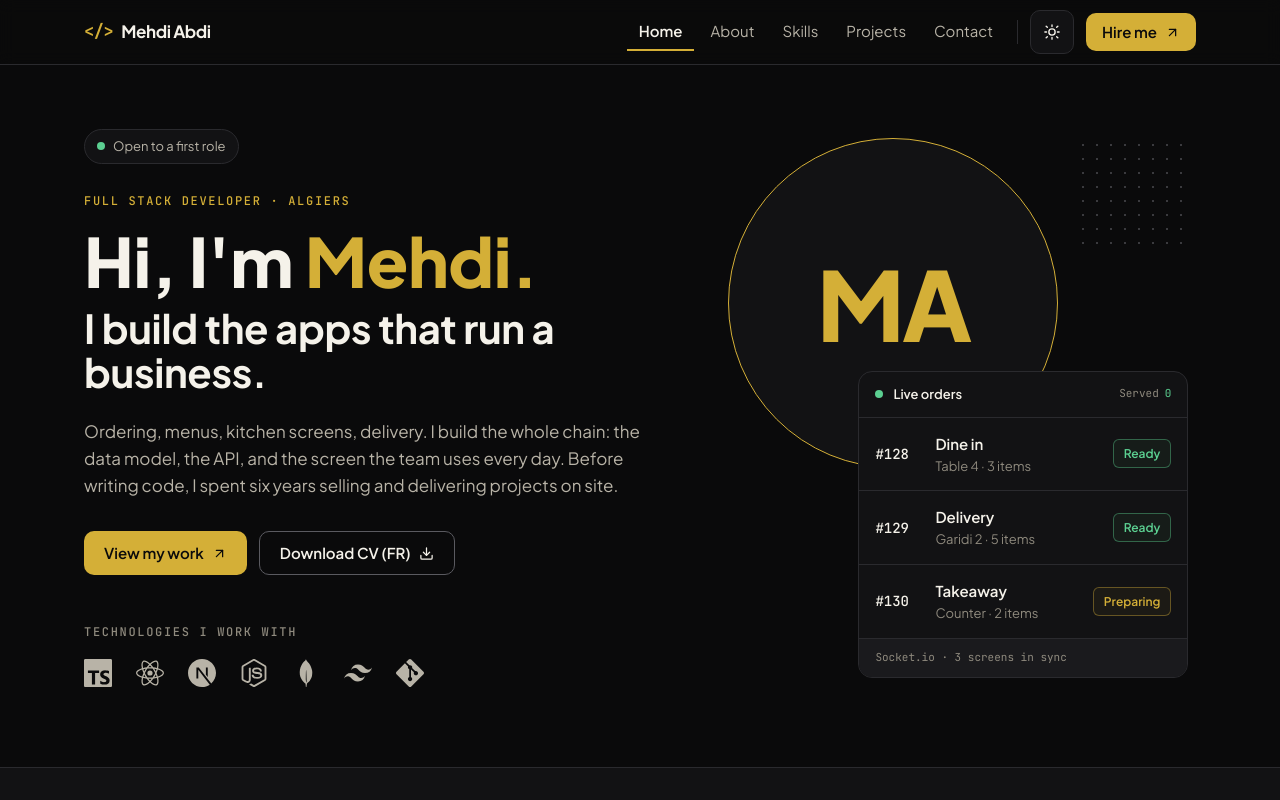
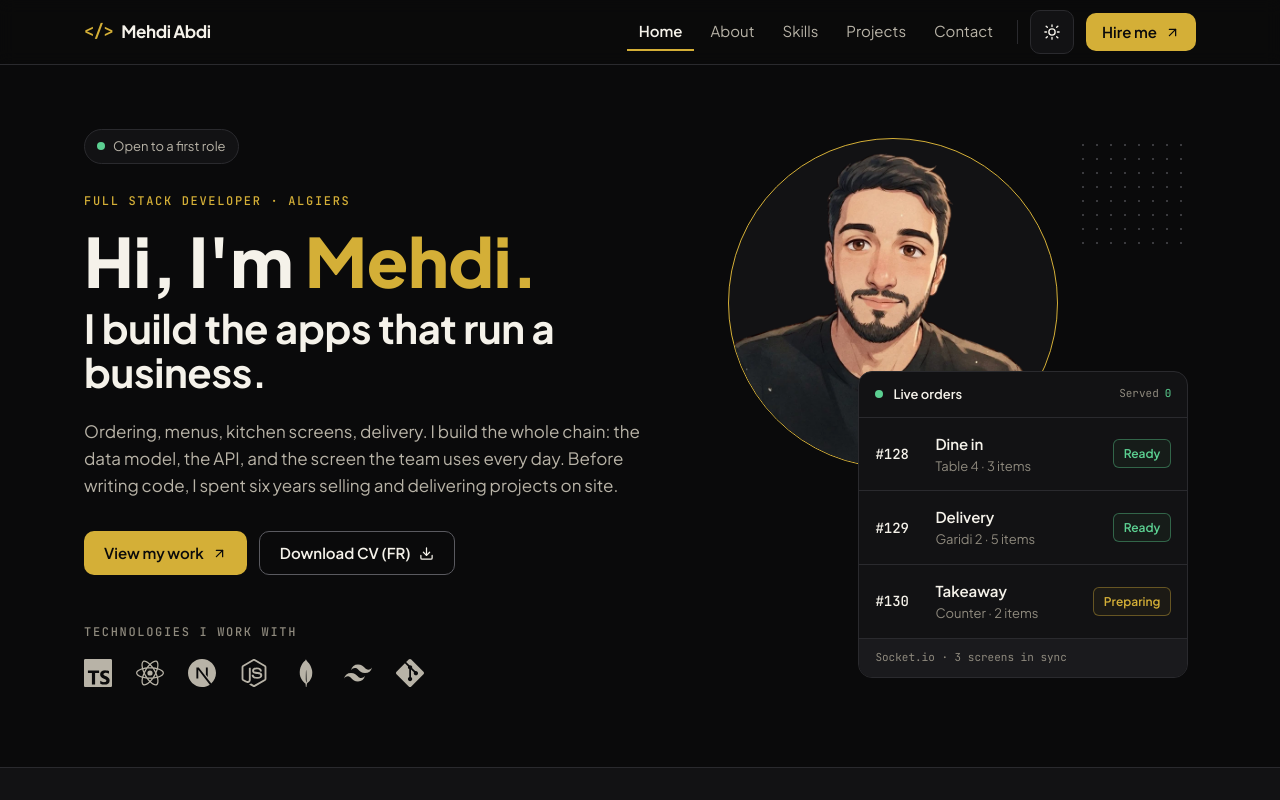
Before and after one commit to MehdiAbdi7/MehdiLabsDZ-portfolio, a Next.js app in the folder client/: page / in a window 1280 px wide. Shown: the top 800 px of the page. Built offline with nearby package versions, Linux system fonts and the light colour scheme.

Commit message:
feat(hero): portrait illustré dans le médaillon
- portrait.webp : illustration détourée (fond transparent), 720 px, 51 Ko.
- profile.ts : le champ photo pointe dessus, les initiales disparaissent.
- Texte alternatif : "Illustrated portrait of Mehdi Abdi".

```diff
--- a/client/components/HeroVisual.tsx
+++ b/client/components/HeroVisual.tsx
@@ -23,7 +23,7 @@ export default function HeroVisual() {
         {profile.photo ? (
           <Image
             src={profile.photo}
-            alt={`Portrait of ${profile.name}`}
+            alt={`Illustrated portrait of ${profile.name}`}
             fill
             sizes="(max-width: 640px) 240px, 330px"
             className="object-cover"
--- a/client/data/profile.ts
+++ b/client/data/profile.ts
@@ -15,7 +15,7 @@ export const profile = {
   cvLabel: "Download CV (FR)",
   /** Chemin du portrait dans public/, ou null tant qu'il n'existe pas.
    *  Avec null, le hero affiche les initiales à la place. */
-  photo: null as string | null,
+  photo: "/portrait.webp" as string | null,
 };
 
 export type StatIcon = "calendar" | "rocket" | "gauge" | "languages";
```
Also changed, not shown: client/public/portrait.webp (added).
